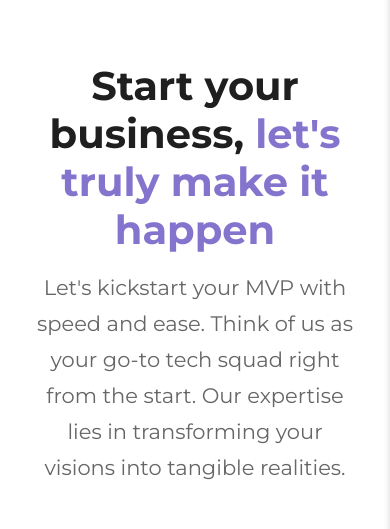
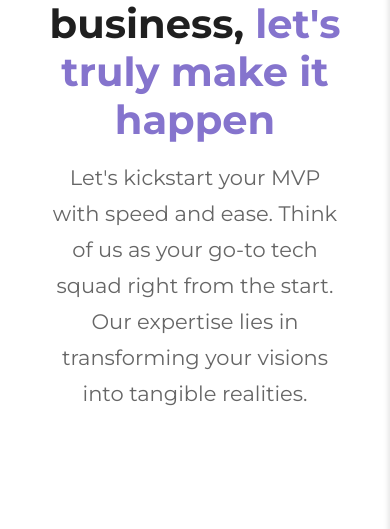
Before and after one commit to Luismorandi/landing-boost, a React (Create React App) app: page / in a window 390 px wide. Shown: the part 293-822 px from the top of the page. Built offline with nearby package versions, Linux system fonts and the light colour scheme.

Commit message:
add new config hero

```diff
--- a/src/components/Hero.css
+++ b/src/components/Hero.css
@@ -1,36 +1,30 @@
-/* Hero.css */
-
 @import url('https://fonts.googleapis.com/css2?family=Montserrat:wght@400;700&display=swap');
 
-/* Hero.css */
-
-
+/* Sección Hero en desktop */
 .hero {
   display: flex;
   position: relative;
-    height: 100vh;
+  height: 100vh;          /* Ocupa la pantalla en desktop */
   width: 100vw;
   margin-left: calc(50% - 50vw);
-    overflow: hidden; /* Para ocultar lo que se salga horizontalmente */
+  overflow: hidden;
   background-color: #fff;
   text-align: center;
   padding: 60px 16px;
-    align-items: center;
-
+  align-items: center;     /* Centra verticalmente en desktop */
+  justify-content: center; /* Centra horizontalmente en desktop (opcional) */
 }
 
-  /* Ajusta el tamaño de las imágenes según tu diseño */
+/* Imágenes absolutas a los lados */
 .hero__image-left,
 .hero__image-right {
   position: absolute;
   top: 50%;
-    width: 450px; /* Aumentado para que se vean más grandes */
+  width: 450px;
   height: auto;
   transform: translateY(-50%);
 }
 
-  /* Imagen izquierda:
-     - Mueve 10% fuera de la pantalla (a la izquierda) */
 .hero__image-left {
   padding-top: 50px;
   margin-top: 50px;
@@ -38,8 +32,6 @@
   transform: translate(-10%, -50%);
 }
 
-  /* Imagen derecha:
-     - Mueve 10% fuera de la pantalla (a la derecha) */
 .hero__image-right {
   padding-bottom: 50px;
   margin-bottom: 50px;
@@ -47,15 +39,14 @@
   transform: translate(10%, -50%);
 }
 
-  /* Contenido sobre las imágenes */
+/* Contenido centrado encima de las imágenes */
 .hero__content {
   position: relative;
-    z-index: 1; /* Para que quede por encima de las imágenes */
+  z-index: 1;
   max-width: 800px;
   margin: 0 auto;
 }
 
-  /* Título en Montserrat 700, 70px */
 .hero__content h1 {
   font-family: 'Montserrat', sans-serif;
   font-weight: 700;
@@ -65,21 +56,24 @@
   color: #1f1f1f;
 }
 
-  /* Párrafo en Montserrat 400, 21px, line-height 36px */
 .hero__content p {
   font-family: 'Montserrat', sans-serif;
   font-weight: 400;
   font-size: 21px;
-    line-height: 36px;;
+  line-height: 36px;
   margin: 0;
   padding: 0 16px;
   color: #666;
 }
 
-  .hero__content span{
-    color: #8574cd
+.hero__content span {
+  color: #8574cd;
 }
 
+/*
+   Para pantallas medianas (<= 1350px),
+   oculta las imágenes (si lo deseas).
+*/
 @media (max-width: 1350px) {
   .hero__image-left,
   .hero__image-right {
@@ -87,24 +81,32 @@
   }
 }
 
+/*
+   RESPONSIVE para <= 768px:
+   - Ajusta la altura para que se adapte al contenido (auto)
+   - Alinea y centra el texto
+   - Oculta imágenes (si deseas) o cambia su tamaño
+*/
+@media (max-width: 768px) {
+  .hero {
+    height: auto;          /* Deja que el contenido defina la altura */
+    padding: 60px 16px;
+    flex-direction: column; /* Apila todo en columna */
+    justify-content: center;/* Centra verticalmente el contenido */
+  }
 
-  /* RESPONSIVE: Ajustes para pantallas pequeñas */
-  @media (max-width: 768px) {
-    /* Reducimos tamaño de imágenes */
+  /* Si quieres ocultar las imágenes en mobile, puedes forzar display: none */
   .hero__image-left,
   .hero__image-right {
-      width: 250px;
+    display: none;
   }
 
-    /* Menos “salida” fuera de la pantalla para que no se vea demasiado cortada */
-    .hero__image-left {
-      transform: translate(-5%, -50%);
-    }
-    .hero__image-right {
-      transform: translate(5%, -50%);
+  .hero__content {
+    margin: 0 auto;
+    padding: 40px 16px; /* Espacio adicional para que no se pegue abajo */
   }
 
-    /* Título más pequeño */
+  /* Título más pequeño en mobile */
   .hero__content h1 {
     font-size: 40px;
   }
```
Lines whose indentation alone changed are shown as unchanged.
